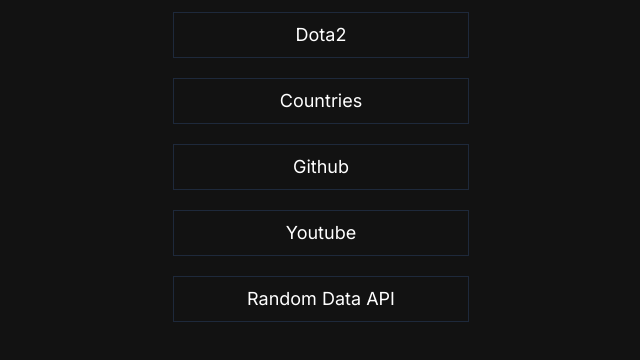
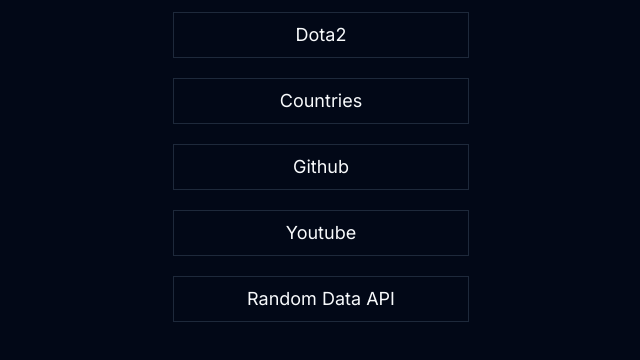
Before and after one commit to zsphinxyz/githubapi, a Next.js app: page / in a window 1280 px wide. Shown: the top 360 px of the page, without its empty margins (319-959 px from the left). Built offline with nearby package versions, Linux system fonts and the light colour scheme.

Commit message:
fix dark mode

```diff
--- a/app/layout.tsx
+++ b/app/layout.tsx
@@ -17,7 +17,7 @@
 }) {
   return (
     <html lang="en" suppressHydrationWarning>
-        <body className={`${inter.className} flex flex-col min-h-screen justify-between`}>
+        <body className={`${inter.className} flex flex-col min-h-screen justify-between bg-background text-foreground`}>
           <ThemeProvider
             attribute='class'
             defaultTheme='dark'
```
